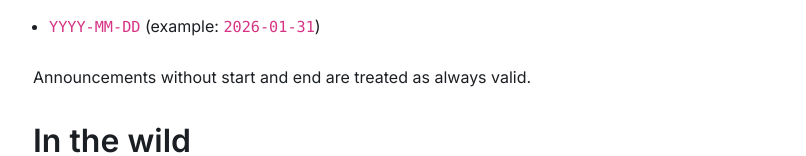
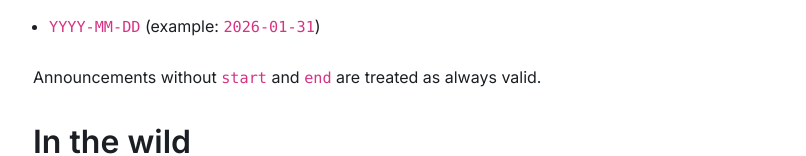
Before and after one commit to PerlToolsTeam/perl-ads, a plain HTML site: page docs/index.html in a window 1280 px wide. Shown: the part 2966-3122 px from the top of the page, without its empty margins (235-1041 px from the left). Drawn offline with nearby package versions, Linux system fonts and the light colour scheme; no server answers.

Commit message:
Add a couple more <code> tags

```diff
--- a/docs/index.html
+++ b/docs/index.html
@@ -160,7 +160,8 @@
     <li><code>YYYY-MM-DD</code> (example: <code>2026-01-31</code>)</li>
   </ul>
 
-  <p>Announcements without start and end are treated as always valid.</p>
+  <p>Announcements without <code>start</code> and <code>end</code> are treated as
+    always valid.</p>
 
   <h2>In the wild</h2>
 
```
